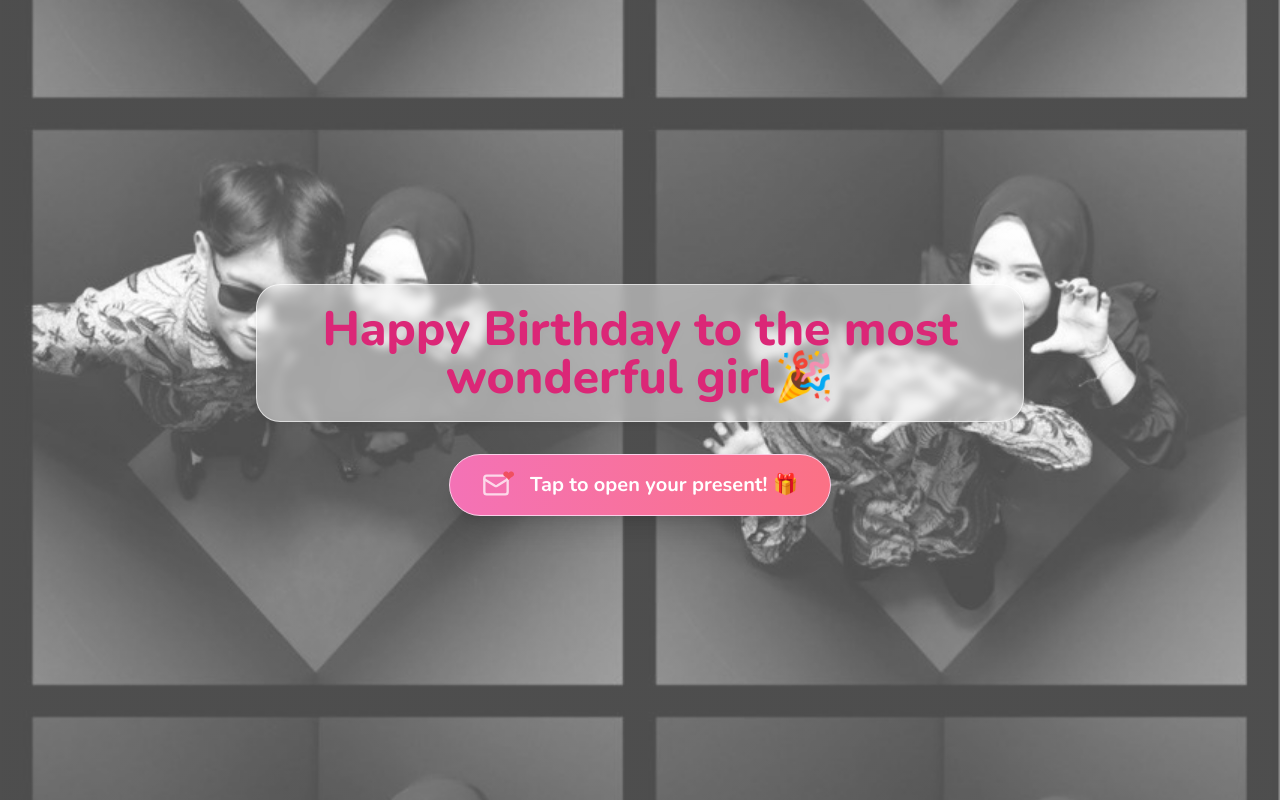
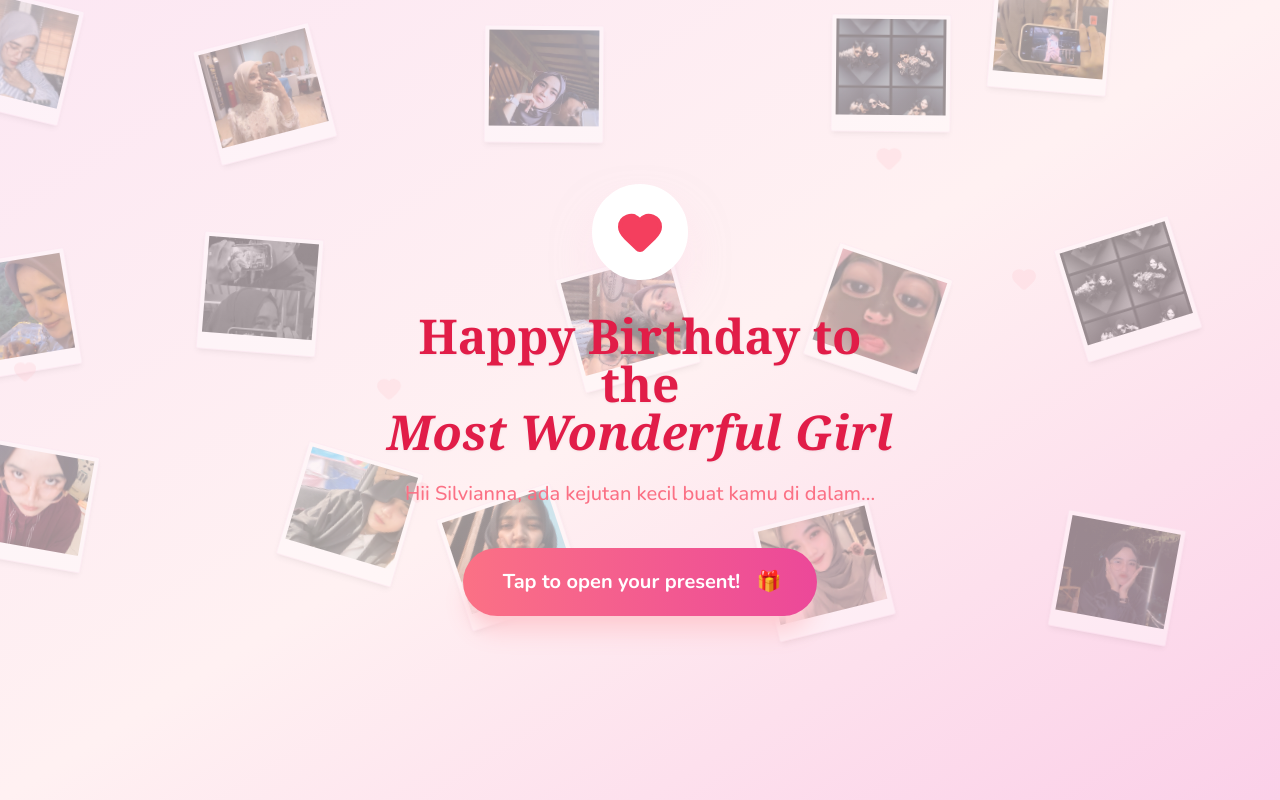
Before and after one commit to warbestooo-bit/silvianna-birthday, a Next.js app: page / in a window 1280 px wide. Built offline with nearby package versions, Linux system fonts and the light colour scheme.

Commit message:
style: redesign opening screen with polaroid album aesthetic and pink theme

```diff
--- a/components/OpeningScreen.tsx
+++ b/components/OpeningScreen.tsx
@@ -1,43 +1,145 @@
 "use client";
 import { motion } from "framer-motion";
-import { Mail } from "lucide-react";
+import { Heart } from "lucide-react";
+
+const welcomePhotos = [
+    "/galeri/20.jpg", "/galeri/26.jpg", "/galeri/30.jpg", "/galeri/33.jpg",
+    "/galeri/35.jpg", "/galeri/47.jpg", "/galeri/4.jpg", "/galeri/6.jpg",
+    "/galeri/8.jpg", "/galeri/10.jpg", "/galeri/11.jpg", "/galeri/15.jpg",
+    "/galeri/16.jpg", "/galeri/18.jpg", "/galeri/19.jpg"
+];
 
 export default function OpeningScreen({ onOpen }: { onOpen: () => void }) {
     return (
         <motion.div
-            className="flex flex-col items-center justify-center min-h-screen absolute inset-0 z-50 p-4 text-center bg-cover bg-center bg-no-repeat"
+            className="flex flex-col items-center justify-center min-h-screen absolute inset-0 z-50 p-4 text-center bg-gradient-to-br from-pink-100 via-rose-50 to-pink-200 overflow-hidden"
+            initial={{ opacity: 0 }}
+            animate={{ opacity: 1 }}
+            exit={{ opacity: 0, transition: { duration: 1 } }}
+        >
+            {/* Background Scattered Photos (Polaroid Style) */}
+            <div className="absolute inset-0 z-0 opacity-40">
+                {welcomePhotos.map((src, index) => {
+                    // Random positions and rotations for album effect
+                    const xPos = (index % 5) * 20 + (Math.random() * 10 - 5);
+                    const yPos = Math.floor(index / 5) * 30 + (Math.random() * 10 - 5);
+                    const rotate = Math.random() * 40 - 20;
+
+                    return (
+                        <motion.div
+                            key={index}
+                            className="absolute bg-white p-1 pb-4 shadow-md rounded-sm border border-pink-100 hidden md:block"
                             style={{
-                backgroundImage: 'linear-gradient(rgba(255, 255, 255, 0.3), rgba(255, 255, 255, 0.3)), url("/galeri/10.jpg")'
+                                width: "120px",
+                                left: `${xPos}%`,
+                                top: `${yPos}%`,
+                                rotate: `${rotate}deg`,
+                            }}
+                            initial={{ opacity: 0, scale: 0.5 }}
+                            animate={{ opacity: 1, scale: 1 }}
+                            transition={{ delay: 0.1 * index, duration: 0.8 }}
+                        >
+                            <img src={src} alt="Memory" className="w-full h-24 object-cover" />
+                        </motion.div>
+                    );
+                })}
+
+                {/* Mobile version: Fewer photos but same vibe */}
+                {welcomePhotos.slice(0, 8).map((src, index) => (
+                    <motion.div
+                        key={`mb-${index}`}
+                        className="absolute bg-white p-1 pb-3 shadow-sm rounded-sm md:hidden"
+                        style={{
+                            width: "80px",
+                            left: `${Math.random() * 80}%`,
+                            top: `${Math.random() * 90}%`,
+                            rotate: `${Math.random() * 30 - 15}deg`,
                         }}
                         initial={{ opacity: 0 }}
                         animate={{ opacity: 1 }}
-            exit={{ opacity: 0, scale: 0.9 }}
-            transition={{ duration: 0.8 }}
+                        transition={{ delay: 0.2 * index }}
                     >
+                        <img src={src} alt="Memory" className="w-full h-16 object-cover" />
+                    </motion.div>
+                ))}
+            </div>
+
+            {/* Main Content */}
+            <div className="relative z-10 flex flex-col items-center max-w-lg w-full">
+                <motion.div
+                    className="mb-8"
+                    initial={{ scale: 0 }}
+                    animate={{ scale: 1 }}
+                    transition={{ type: "spring", stiffness: 260, damping: 20, delay: 0.5 }}
+                >
+                    <div className="w-24 h-24 bg-white rounded-full flex items-center justify-center shadow-pink-200/50 shadow-2xl border-4 border-white">
+                        <Heart className="text-rose-500 fill-rose-500" size={48} />
+                    </div>
+                </motion.div>
+
+                <motion.h1
+                    className="text-3xl md:text-5xl font-serif font-bold text-rose-600 mb-6 leading-tight drop-shadow-sm"
+                    initial={{ y: 20, opacity: 0 }}
+                    animate={{ y: 0, opacity: 1 }}
+                    transition={{ delay: 0.8 }}
+                >
+                    Happy Birthday to the <br />
+                    <span className="italic">Most Wonderful Girl</span>
+                </motion.h1>
+
                 <motion.p
-                className="text-3xl md:text-5xl font-extrabold text-pink-600 mb-8 drop-shadow-md bg-white/50 px-8 py-5 rounded-3xl backdrop-blur-sm border border-white/60 mx-auto max-w-3xl leading-snug"
-                initial={{ y: -20, opacity: 0 }}
+                    className="text-rose-400 text-lg md:text-xl font-medium mb-10 px-4"
+                    initial={{ y: 20, opacity: 0 }}
                     animate={{ y: 0, opacity: 1 }}
-                transition={{ delay: 0.3 }}
+                    transition={{ delay: 1 }}
                 >
-                Happy Birthday to the most wonderful girl🎉
+                    Hii Silvianna, ada kejutan kecil <br className="md:hidden" /> buat kamu di dalam...
                 </motion.p>
 
                 <motion.button
                     onClick={onOpen}
-                className="flex items-center gap-3 px-8 py-4 bg-gradient-to-r from-pink-400 to-rose-400 text-white rounded-full font-bold text-xl shadow-xl hover:shadow-pink-400/50 hover:scale-110 active:scale-95 transition-all outline-none border border-pink-200"
+                    className="group relative flex items-center gap-3 px-10 py-5 bg-gradient-to-r from-rose-400 to-pink-500 text-white rounded-full font-bold text-xl shadow-xl shadow-rose-200 hover:shadow-rose-300 hover:scale-110 active:scale-95 transition-all outline-none"
                     initial={{ y: 20, opacity: 0 }}
                     animate={{ y: 0, opacity: 1 }}
-                transition={{ delay: 0.6 }}
-                whileHover={{ scale: 1.05 }}
-                whileTap={{ scale: 0.95 }}
+                    transition={{ delay: 1.2 }}
                 >
-                <div className="relative inline-block mr-2 animate-pulse text-white">
-                    <Mail size={28} />
-                    <span className="absolute -top-1 -right-1 text-red-500 text-sm">❤</span>
+                    <span>Tap to open your present!</span>
+                    <motion.span
+                        animate={{ x: [0, 5, 0] }}
+                        transition={{ duration: 1.5, repeat: Infinity, ease: "easeInOut" }}
+                    >
+                        🎁
+                    </motion.span>
+
+                    {/* Subtle hover effect */}
+                    <div className="absolute inset-0 rounded-full bg-white/20 opacity-0 group-hover:opacity-100 transition-opacity" />
+                </motion.button>
             </div>
-                Tap to open your present! 🎁
-            </motion.button>
+
+            {/* Background Floating Hearts */}
+            <div className="absolute inset-0 pointer-events-none z-0">
+                {[...Array(6)].map((_, i) => (
+                    <motion.div
+                        key={i}
+                        className="absolute text-rose-200 opacity-30"
+                        style={{
+                            left: `${Math.random() * 100}%`,
+                            top: `${Math.random() * 100}%`
+                        }}
+                        animate={{
+                            y: [0, -40, 0],
+                            scale: [1, 1.2, 1],
+                        }}
+                        transition={{
+                            duration: 3 + Math.random() * 2,
+                            repeat: Infinity,
+                            delay: i * 0.5
+                        }}
+                    >
+                        <Heart size={24} fill="currentColor" />
+                    </motion.div>
+                ))}
+            </div>
         </motion.div>
     );
 }
```
Lines whose indentation alone changed are shown as unchanged.
